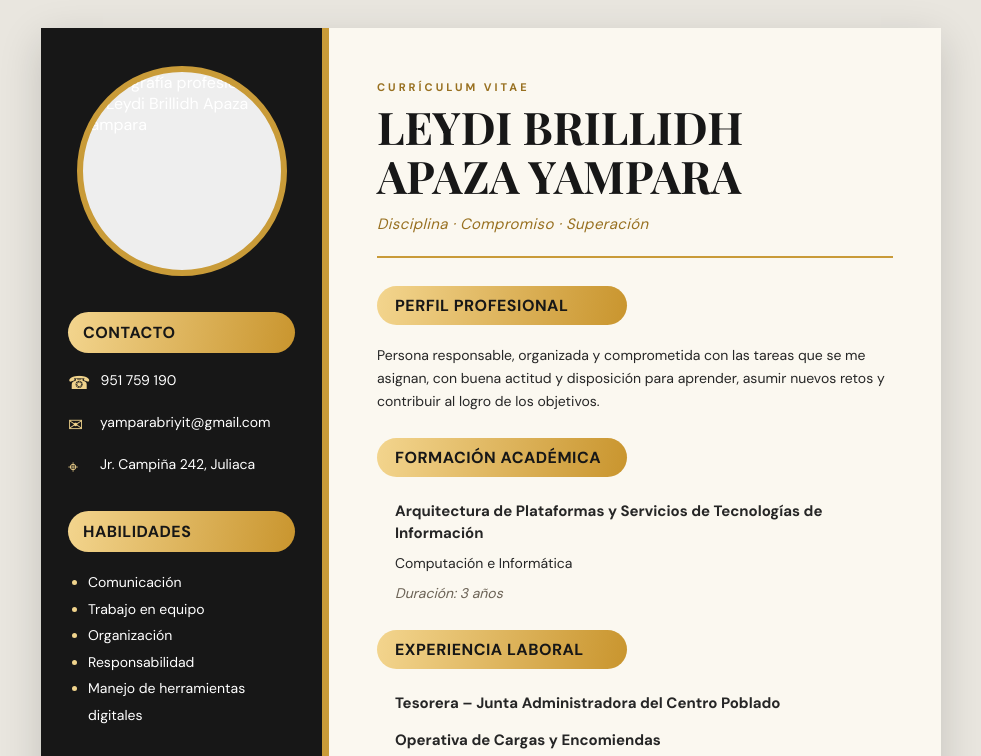
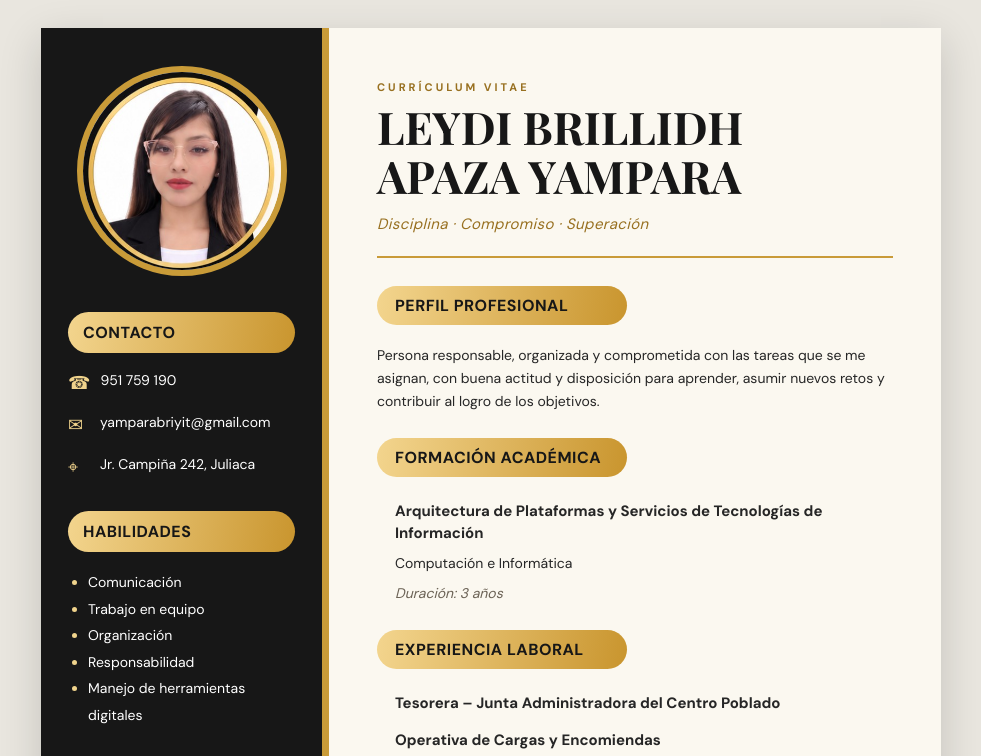
Before and after one commit to yamparabriyit-source/CVleydi, a plain HTML site: page index.html in a window 1280 px wide. Shown: the top 756 px of the page, without its empty margins (149-1130 px from the left). Drawn offline with nearby package versions, Linux system fonts and the light colour scheme.

Commit message:
Update index.html

```diff
--- a/index.html
+++ b/index.html
@@ -11,7 +11,7 @@
   <main class="cv">
     <aside class="sidebar">
       <div class="portrait">
-        <img src="assets/foto-leydi.png" alt="Fotografía profesional de Leydi Brillidh Apaza Yampara">
+        <img src="foto-leydi.png" alt="Fotografía profesional de Leydi Brillidh Apaza Yampara">
       </div>
 
       <section>
```
